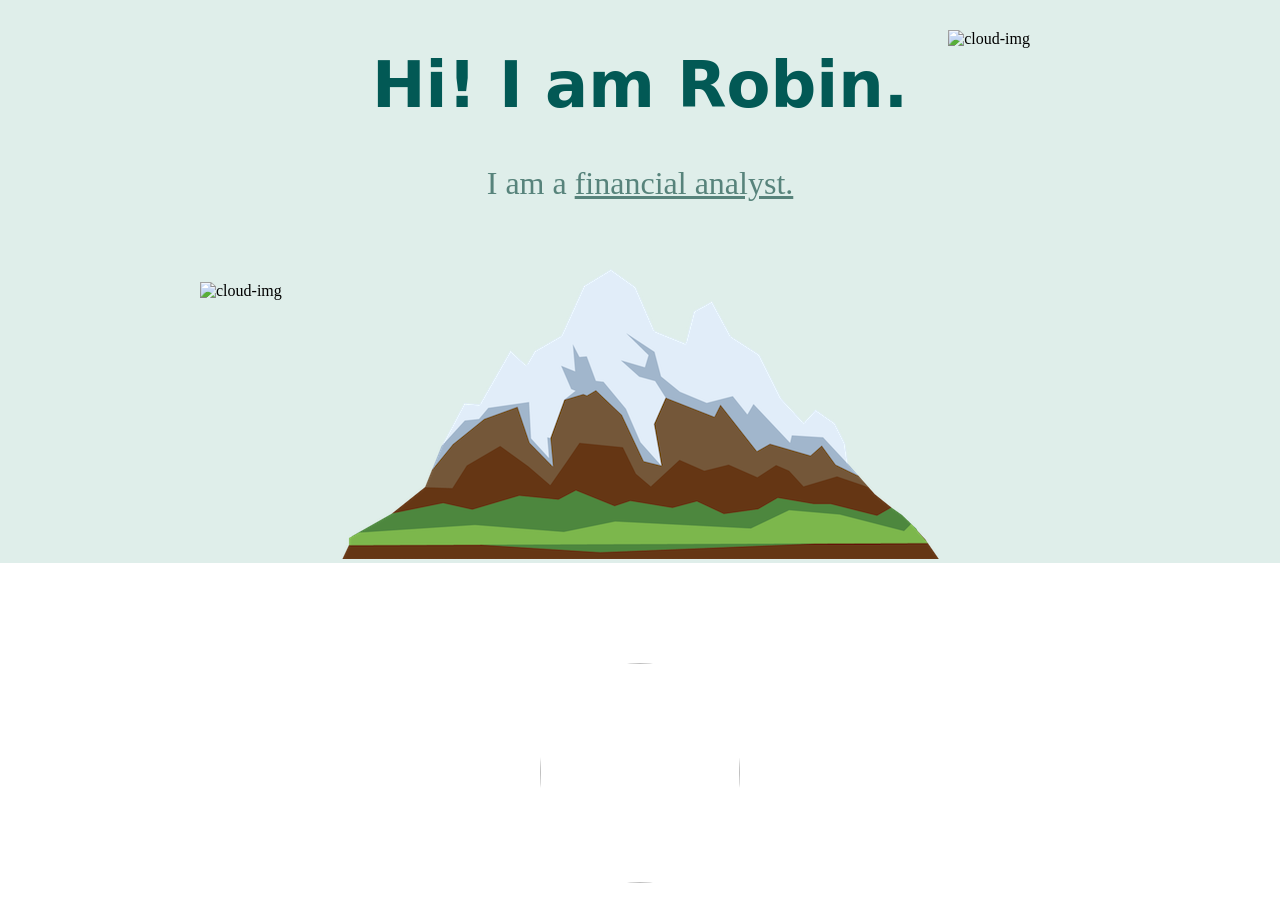
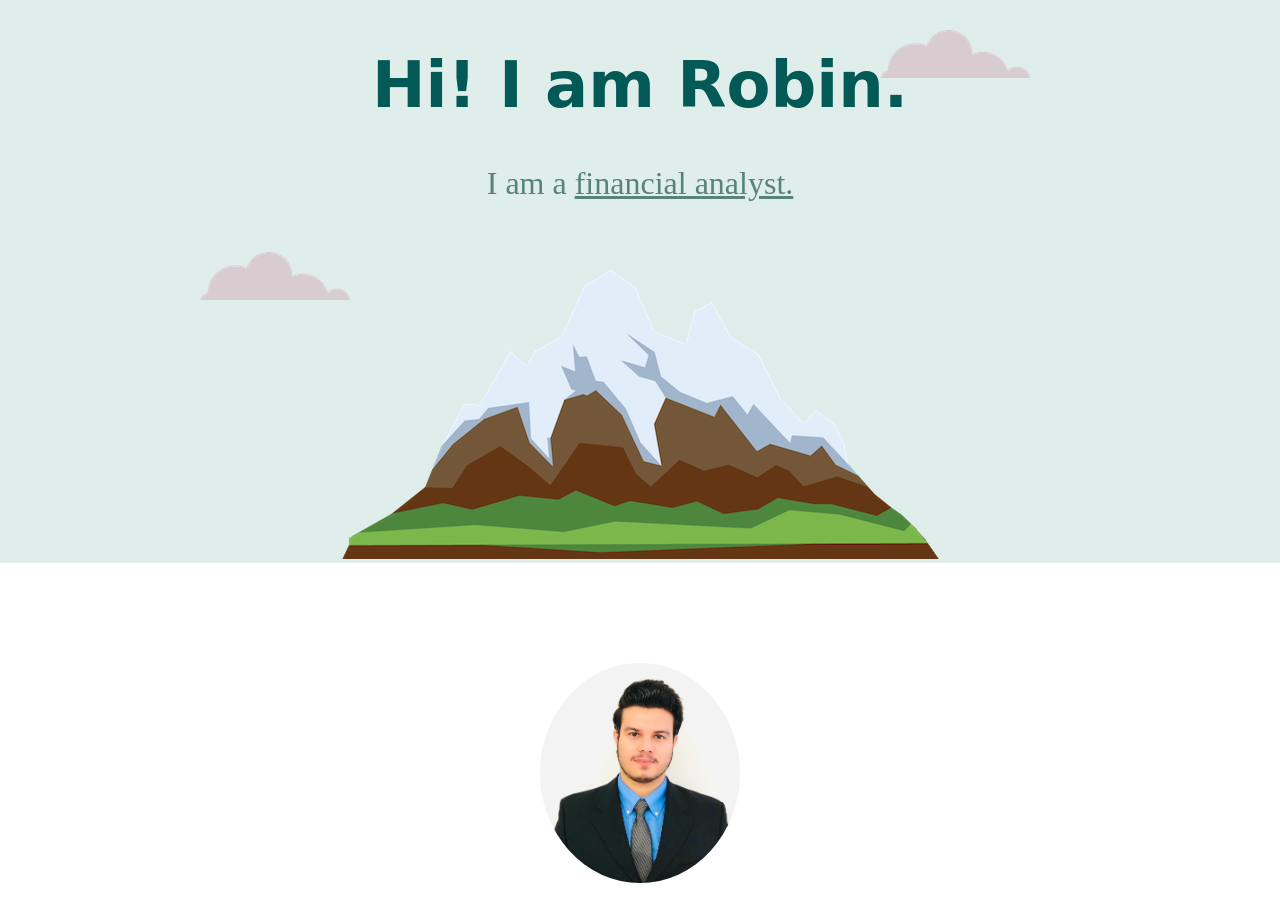
Before and after one commit to rkadd1/bio, a plain HTML site: page index.html in a window 1280 px wide. Shown: the top 900 px of the page. Drawn offline with Linux system fonts and the light colour scheme; files that its build step writes are made by us from their sources; files whose address does not match are found by name.

Commit message:
Update index.html

```diff
--- a/index.html
+++ b/index.html
@@ -4,7 +4,7 @@
 <head>
   <meta charset="utf-8">
   <title>Robin's Personal Website</title>
-  <link rel="stylesheet" href="css/styles.css">
+  <link rel="stylesheet" href="styles.css">
   <link rel="icon" href="favicon.ico">
   <link rel="preconnect" href="https://fonts.googleapis.com">
   <link rel="preconnect" href="https://fonts.gstatic.com" crossorigin>
@@ -15,16 +15,16 @@
 
 <body>
   <div class="top-container">
-    <img class="cloud-1" src="images/cloud.png" alt="cloud-img">
+    <img class="cloud-1" src="cloud.png" alt="cloud-img">
     <h1>Hi! I am Robin.</h1>
     <h2 class="profession-title"> I am a <span class="financial-analyst">financial analyst.</span></h2>
-    <img class="cloud-2" src="images/cloud.png" alt="cloud-img">
+    <img class="cloud-2" src="cloud.png" alt="cloud-img">
     <img src="images/mountain.png" alt="cloud-img">
   </div>
 
   <div class="middle-container">
     <div class="profile">
-      <img class="robinpic" src="images/photo.jpg" alt="">
+      <img class="robinpic" src="photo.jpg" alt="">
       <h2>Hello.</h2>
       <p class="intro">I help people plan for differnt financial goals and build a diverfied portfolio for them to achieve those goals.</p>
     </div>
@@ -32,7 +32,7 @@
     <div class="skills">
       <h2>My Skills.</h2>
       <div class="skill-row">
-        <img class="coding" src="images/coding.jpeg" alt="">
+        <img class="coding" src="coding.jpeg" alt="">
         <h3>Coding and Website Building</h3>
         <p>I am passionate about learning different programming languages and using them to build responsive websites.</p>
       </div>
```
